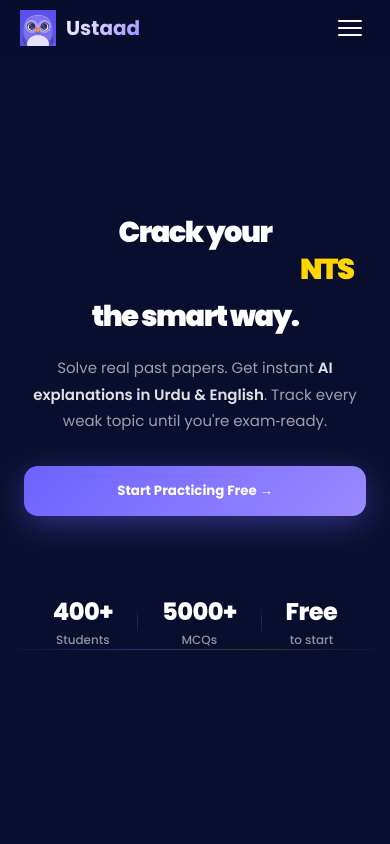
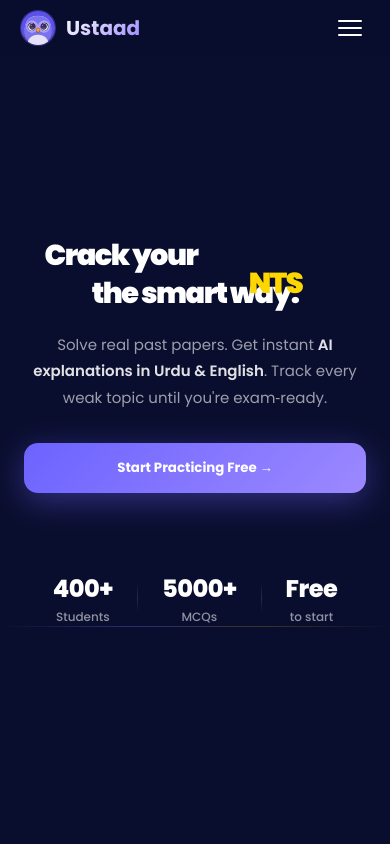
Before and after one commit to mburhankhan101-glitch/ustaad-landing, a Next.js app: page / in a window 390 px wide. Shown: the top 844 px of the page. Built offline with nearby package versions, Linux system fonts and the light colour scheme; no server answers.

Commit message:
mobile vertical centering and navbar overlap with claue.

```diff
--- a/components/Hero.module.css
+++ b/components/Hero.module.css
@@ -1,4 +1,4 @@
-/* Hero.module.css – mobile: centered, stats below, no phone, full height */
+/* Hero.module.css – centered exam name cycling + no phone on mobile */
 
 /* Scroll Reveal */
 .revealUp {
@@ -12,7 +12,7 @@
   transform: translateY(0) !important;
 }
 
-/* Hero wrapper – full viewport height */
+/* Hero wrapper – full height */
 .hero {
   position: relative;
   min-height: 100vh;
@@ -24,7 +24,7 @@
   justify-content: center;
 }
 
-/* Two‑column grid */
+/* Two-column grid */
 .heroGrid {
   display: grid;
   grid-template-columns: 1.1fr 0.9fr;
@@ -48,6 +48,7 @@
   letter-spacing: -2px;
   margin-bottom: 24px;
   animation: fadeUp 0.6s ease 0.18s both;
+  text-align: left;
 }
 
 .h1Line {
@@ -55,26 +56,30 @@
   color: white;
 }
 
+/* Centered cycling word container */
 .h1Cycle {
-  display: block;
+  display: inline-block;
   color: #FFD700;
   position: relative;
-  height: 1.1em;
-  overflow: hidden;
+  min-width: 170px;
+  text-align: center;
+  vertical-align: baseline;
 }
 
 .cw {
   position: absolute;
-  left: 0;
+  left: 50%;
   top: 0;
+  transform: translateX(-50%) translateY(10px);
   opacity: 0;
-  transform: translateY(10px);
   transition: opacity 0.42s ease, transform 0.42s ease;
   white-space: nowrap;
+  width: auto;
+  text-align: center;
 }
 .cw.on {
   opacity: 1;
-  transform: translateY(0);
+  transform: translateX(-50%) translateY(0);
 }
 
 /* Subtext */
@@ -475,7 +480,7 @@
 /* Mobile (≤ 992px) – center everything, hide phone, stats below */
 @media (max-width: 992px) {
   .hero {
-    padding-top: 80px; /* less than before to avoid extra space */
+    padding-top: 80px;
     min-height: 100vh;
     justify-content: center;
   }
@@ -508,20 +513,7 @@
     margin: 0 4px;
   }
   .h1Cycle {
-    display: inline-block;
-    height: auto;
-    color: #FFD700;
-  }
-  .cw {
-    position: static;
-    opacity: 0;
-    transform: translateY(0);
-    transition: opacity 0.3s ease;
-    white-space: normal;
-  }
-  .cw.on {
-    opacity: 1;
-    transform: translateY(0);
+    min-width: 140px;
   }
   .sub {
     text-align: center;
@@ -540,7 +532,7 @@
   .heroRight, .fbStreak, .fbAi {
     display: none !important;
   }
-  /* Stats strip: centered, below buttons */
+  /* Stats strip centered below buttons */
   .heroLeft .strip {
     margin-top: 40px !important;
     display: flex;
--- a/components/Navbar.module.css
+++ b/components/Navbar.module.css
@@ -1,4 +1,4 @@
-/* Navbar.module.css – fixed mobile overlay + visible hamburger */
+/* Navbar.module.css – fixed mobile overlay + circular logo */
 
 .nav {
   position: fixed;
@@ -27,7 +27,7 @@
   justify-content: space-between;
 }
 
-/* Logo */
+/* Logo – circular border added */
 .logo {
   display: flex;
   align-items: center;
@@ -38,7 +38,10 @@
 .logoImg {
   width: 36px;
   height: 36px;
-  object-fit: contain;
+  object-fit: cover;
+  border-radius: 50%;
+  border: 1.5px solid rgba(108, 99, 255, 0.4);
+  background: #0a0e2e;
 }
 
 .brand {
@@ -109,7 +112,7 @@
   box-shadow: 0 4px 12px rgba(108, 99, 255, 0.4);
 }
 
-/* Hamburger – hidden on desktop, visible on mobile */
+/* Hamburger (hidden on desktop) */
 .hamburger {
   display: none;
   flex-direction: column;
@@ -143,7 +146,7 @@
   transform: rotate(-45deg) translate(5px, -5px);
 }
 
-/* Mobile Menu Overlay */
+/* Mobile menu overlay */
 .mobileMenu {
   position: fixed;
   top: 0;
```
